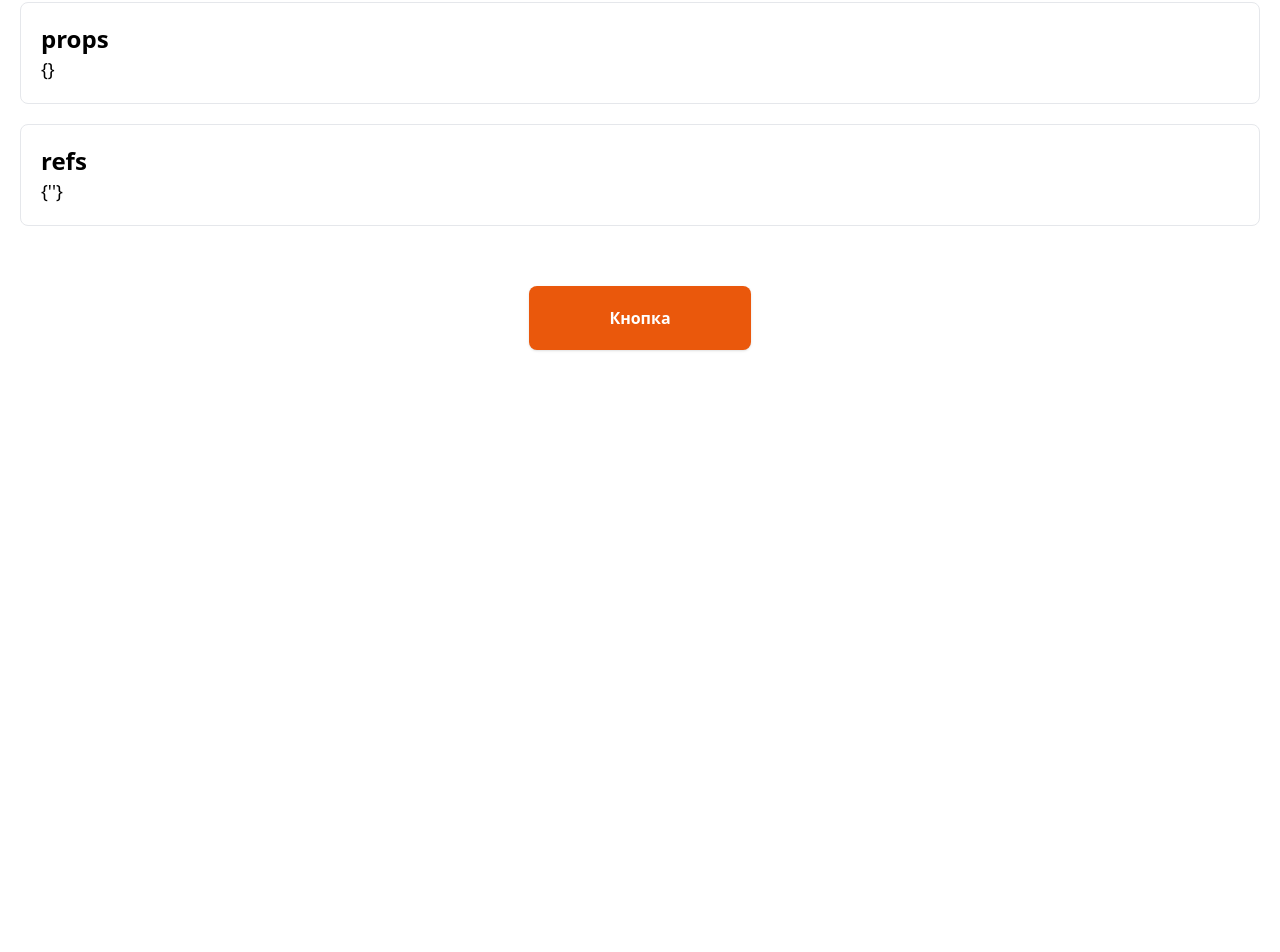
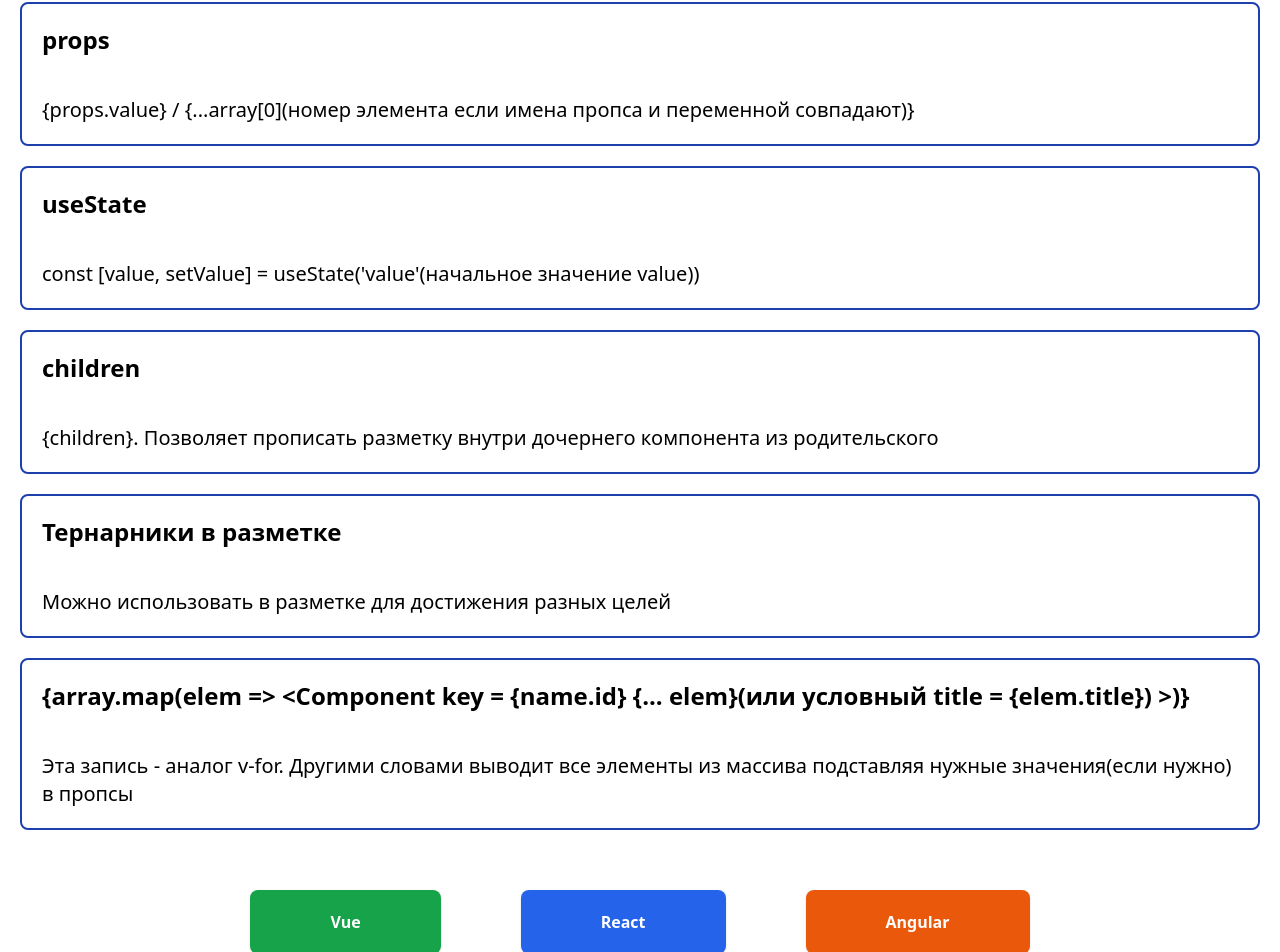
Before and after one commit to DaniiL10062005/First-meet-with-React, a React (Create React App) app: page / in a window 1280 px wide. Shown: the part 198-1150 px from the top of the page. Before the commit the page ends 800 px from the top, so only its background shows below. Built offline with nearby package versions, Linux system fonts and the light colour scheme.

Commit message:
About children, map and others

```diff
--- a/src/App.js
+++ b/src/App.js
@@ -1,20 +1,64 @@
+import React from 'react'
+import { useState } from 'react'
+
 import Header from './components/Header'
 import Li from './components/Li'
-import { arr } from './components/data'
+import { arr, about } from './components/data'
 import Button from './components/Button'
 
+function App() {
+  const [content, setContent] = useState(null)
+  const [nameH, setNameH] = useState(null)
 
-function App() {
+  const buttonClick = (name) => {
+    const result = about.find((item) => item.naming === name)
+
+    setNameH(result.naming)
+    setContent(result.info)
+  }
+
   return (
-    <div className=" min-w-screen">
+    <div className=" min-w-screen min-h-screen">
       <Header />
-      <h1 className="text-bold text-center font-bold text-3xl pb-5 border-b-2">Hello!</h1>
-      <Li {...arr[0]} />
+
+      <h1 className="text-bold text-center font-bold text-3xl pb-5 border-b-2">Practice</h1>
+
+      <ul>
+        {arr.map((elem) => (
+          <Li key={elem.title} {...elem} />
+        ))}
+      </ul>
       {/*Либо можно еще title = {arr[0].title} и т.д., если имена не совпадают или если мы
       прописали props*/}
-      <Li {...arr[1]} />
+
       <div className="flex items-center justify-center">
-        <Button></Button>
+        <Button
+          isActive={nameH === 'Vue'}
+          classN={'text-white bg-green-600 hover:bg-green-700 m-10'}
+          onClick={() => buttonClick('Vue')}
+        >
+          Vue
+        </Button>
+        <Button
+          isActive={nameH === 'React'}
+          classN={'text-white bg-blue-600 hover:bg-blue-700 m-10'}
+          onClick={() => buttonClick('React')}
+        >
+          React
+        </Button>
+        <Button
+          isActive={nameH === 'Angular'}
+          classN={'text-white bg-orange-600 hover:bg-orange-700 m-10'}
+          onClick={() => buttonClick('Angular')}
+        >
+          Angular
+        </Button>
+      </div>
+
+      <div className={content ? 'mx-10 my-5 text-center' : 'hidden'}>
+        <h1 className="font-bold text-2xl">{nameH}</h1>
+
+        <p className="border text-xl">{content}</p>
       </div>
     </div>
   )
--- a/src/components/Button.js
+++ b/src/components/Button.js
@@ -1,7 +1,12 @@
-export default function Button() {
+export default function Button({ children, onClick, classN, isActive }) {
   return (
-    <button className=" px-20 py-5 outline-none text-white font-bold bg-orange-600 hover:bg-orange-700 m-10 rounded-lg shadow">
-      Кнопка
+    <button
+      onClick={onClick}
+      className={`px-20 py-5 outline-none font-bold rounded-lg transition-all duration-500 active:bg-black shadow ${
+        isActive ? 'bg-black text-white m-10' : classN
+      }`}
+    >
+      {children}
     </button>
   )
 }
--- a/src/components/Header.js
+++ b/src/components/Header.js
@@ -1,6 +1,9 @@
-const time = new Date()
+import { useState } from 'react'
 
 export default function Header() {
+  const [time, setTime] = useState(new Date())
+  setInterval(() => setTime(new Date()), 1000)
+
   return (
     <header className="flex bg-slate-500 justify-between items-center border-b-2 h-16 py-10 px-5 mb-10">
       <h3 className="text-yellow-400 text-3xl font-bold inline-block">React start</h3>
--- a/src/components/Li.js
+++ b/src/components/Li.js
@@ -1,12 +1,10 @@
-export default function Li({ title, discription }) {
+import React from 'react'
+const Li = ({ title, discription }) => {
   return (
-    <ul className="p-5 border rounded-lg m-5">
-      <li>
-        <h1 className="text-2xl font-bold">{title}</h1>
-      </li>
-      <li>
-        <p className="text-lg">{discription}</p>
-      </li>
-    </ul>
+    <li className="p-5 border-2 border-blue-800 rounded-lg m-5">
+      <h1 className="text-2xl font-bold">{title}</h1>
+      <p className="text-xl mt-10">{discription}</p>
+    </li>
   )
 }
+export default Li
--- a/src/components/data.js
+++ b/src/components/data.js
@@ -1,10 +1,40 @@
-export const arr =[
-{
-    title: "props",
-    discription: "{}"
-},
-{
-    title: "refs",
-    discription:"{''}"
-}
+export const arr = [
+  {
+    title: 'props',
+    discription:
+      '{props.value} / {...array[0](номер элемента если имена пропса и переменной совпадают)}',
+  },
+  {
+    title: 'useState',
+    discription: "const [value, setValue] = useState('value'(начальное значение value))",
+  },
+  {
+    title: 'children',
+    discription:
+      '{children}. Позволяет прописать разметку внутри дочернего компонента из родительского',
+  },
+  {
+    title: 'Тернарники в разметке',
+    discription: 'Можно использовать в разметке для достижения разных целей',
+  },
+  {
+    title:
+      '{array.map(elem => <Component key = {name.id} {... elem}(или условный title = {elem.title}) >)}',
+    discription:
+      'Эта запись - аналог v-for. Другими словами выводит все элементы из массива подставляя нужные значения(если нужно) в пропсы ',
+  },
 ]
+export const about = [
+  {
+    naming: 'Vue',
+    info: 'Vue — JavaScript фреймворк для создания пользовательских интерфейсов. Он создан на стандартах HTML, CSS и JavaScript и предоставляет декларативную и компонентную модель программирования, которая помогает эффективно разрабатывать пользовательские интерфейсы любой сложности.',
+  },
+  {
+    naming: 'React',
+    info: 'React — это JavaScript-библиотека для создания пользовательских интерфейсов. Обратите внимание, что это именно библиотека, а не фреймворк. React часто называют фреймворком, но это ошибка. Во-первых, его использование ни к чему вас не обязывает, не формирует «фрейм» проекта. Во-вторых, React выполняет единственную задачу: показывает на странице компонент интерфейса, синхронизируя его с данными приложения, и только этой библиотеки в общем случае недостаточно для того, чтобы полностью реализовать проект.',
+  },
+  {
+    naming: 'Angular',
+    info: 'Angular — это фреймворк от компании Google для создания продвинутых бесшовных (одностраничных) веб-приложений — SPA (Single Page Applications) — на языках программирования TypeScript, JavaScript, Dart.',
+  },
+]
```
